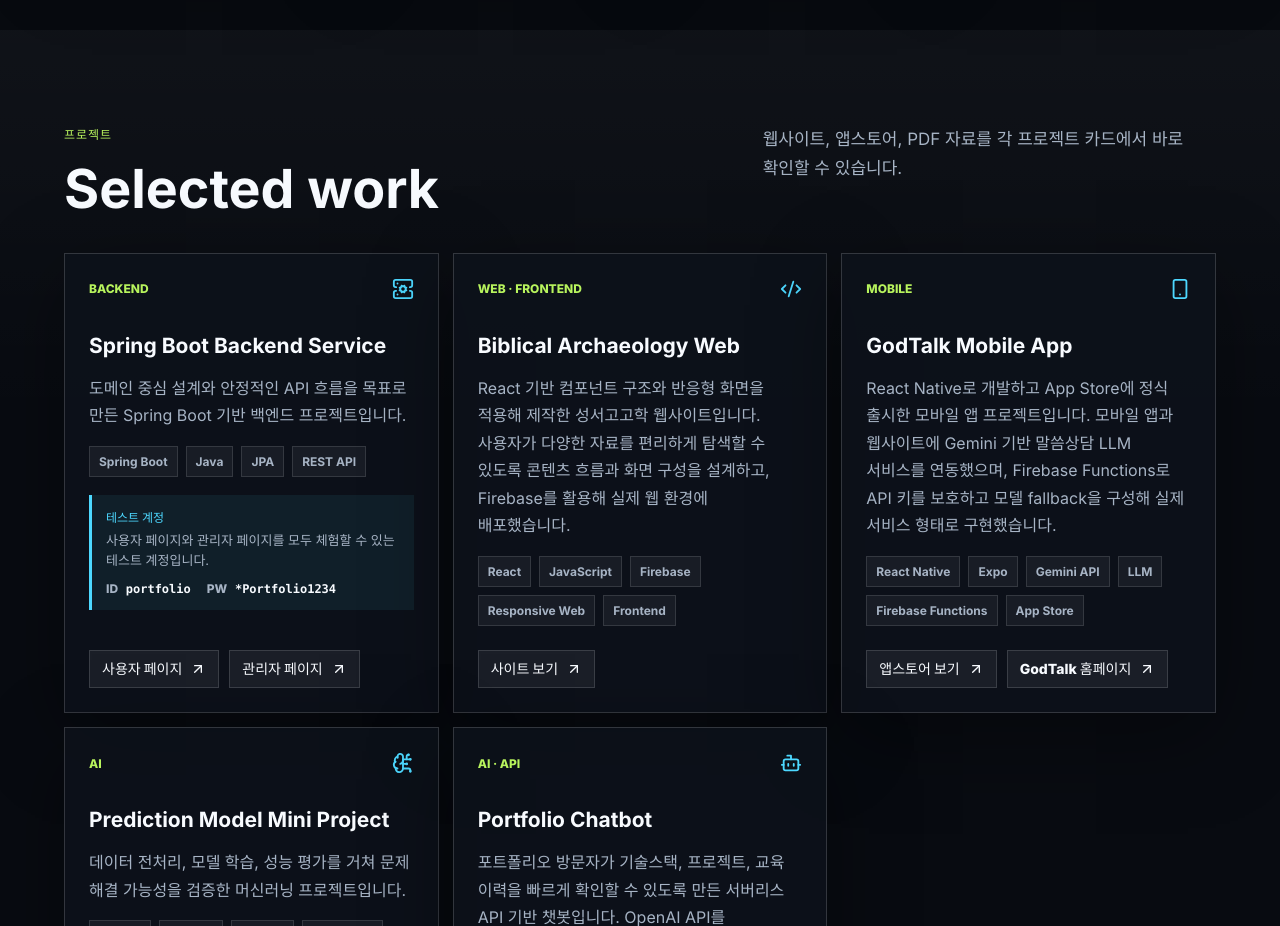
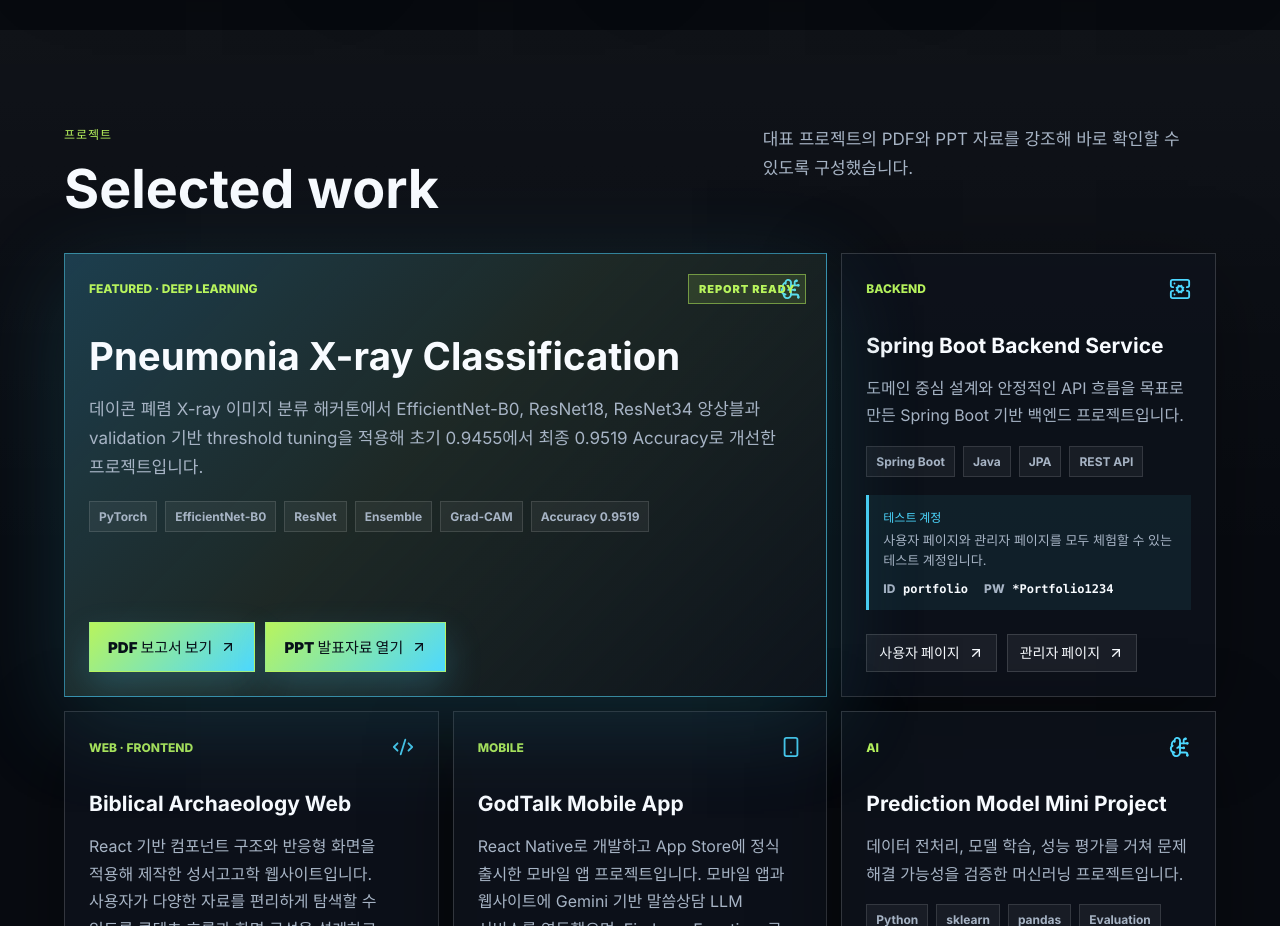
Before and after one commit to LimJongKyung/lim-jongkyung-portfolio, a React (Vite) app: page / in a window 1280 px wide. Shown: the part 1820-2746 px from the top of the page. Built offline with nearby package versions, Linux system fonts and the light colour scheme.

Commit message:
Add pneumonia X-ray portfolio materials

```diff
--- a/src/main.jsx
+++ b/src/main.jsx
@@ -51,7 +51,7 @@
     skillsLabel: "기술스택",
     skillsCopy: "백엔드 안정성, AI 실험력, 프론트 구현력을 한 프로젝트 흐름 안에서 연결합니다.",
     projectsLabel: "프로젝트",
-    projectsCopy: "웹사이트, 앱스토어, PDF 자료를 각 프로젝트 카드에서 바로 확인할 수 있습니다.",
+    projectsCopy: "대표 프로젝트의 PDF와 PPT 자료를 강조해 바로 확인할 수 있도록 구성했습니다.",
     chatbotLabel: "포트폴리오 챗봇",
     chatbotTitle: "임종경 봇",
     chatbotCopy:
@@ -96,7 +96,7 @@
     skillsLabel: "Skills",
     skillsCopy: "I connect backend reliability, AI experimentation, and frontend implementation within a complete project workflow.",
     projectsLabel: "Projects",
-    projectsCopy: "Open live websites, App Store pages, and project PDFs directly from each project card.",
+    projectsCopy: "Open highlighted PDF and PPT materials directly from the featured project cards.",
     chatbotLabel: "Portfolio Chatbot",
     chatbotTitle: "Lim Jongkyung Bot",
     chatbotCopy:
@@ -154,6 +154,30 @@
 ];
 
 const projects = [
+  {
+    title: "Pneumonia X-ray Classification",
+    type: "Featured · Deep Learning",
+    icon: BrainCircuit,
+    featured: true,
+    description:
+      localized(
+        "데이콘 폐렴 X-ray 이미지 분류 해커톤에서 EfficientNet-B0, ResNet18, ResNet34 앙상블과 validation 기반 threshold tuning을 적용해 초기 0.9455에서 최종 0.9519 Accuracy로 개선한 프로젝트입니다.",
+        "A Dacon pneumonia X-ray classification project that improved Accuracy from 0.9455 to 0.9519 using an EfficientNet-B0, ResNet18, and ResNet34 ensemble with validation-based threshold tuning.",
+      ),
+    tags: ["PyTorch", "EfficientNet-B0", "ResNet", "Ensemble", "Grad-CAM", "Accuracy 0.9519"],
+    links: [
+      {
+        label: localized("PDF 보고서 보기", "View PDF Report"),
+        href: assetPath("pneumonia-xray-v41-portfolio.pdf"),
+        cta: true,
+      },
+      {
+        label: localized("PPT 발표자료 열기", "Open PPT Deck"),
+        href: assetPath("pneumonia-xray-v41-portfolio.pptx"),
+        cta: true,
+      },
+    ],
+  },
   {
     title: "Spring Boot Backend Service",
     type: "Backend",
@@ -552,7 +576,7 @@
           {projects.map((project) => {
             const Icon = project.icon;
             return (
-              <article className="project-card" key={project.title}>
+              <article className={`project-card${project.featured ? " is-featured" : ""}`} key={project.title}>
                 <div className="project-top">
                   <span>{project.type}</span>
                   <Icon size={22} />
@@ -581,7 +605,7 @@
                 <div className="project-links">
                   {project.links.map((link) => (
                     <a
-                      className="project-link"
+                      className={`project-link${link.cta ? " is-cta" : ""}`}
                       href={link.href}
                       key={t(link.label)}
                       target={link.internal ? undefined : "_blank"}
--- a/src/styles.css
+++ b/src/styles.css
@@ -826,6 +826,44 @@
   padding: 24px;
 }
 
+.project-card.is-featured {
+  position: relative;
+  grid-column: span 2;
+  min-height: 390px;
+  border-color: rgba(77, 216, 255, 0.55);
+  background:
+    linear-gradient(135deg, rgba(77, 216, 255, 0.2), rgba(184, 244, 93, 0.08) 46%, rgba(13, 19, 27, 0.94)),
+    var(--panel-solid);
+  box-shadow:
+    0 26px 90px rgba(77, 216, 255, 0.16),
+    var(--shadow);
+  overflow: hidden;
+}
+
+.project-card.is-featured::before {
+  content: "REPORT READY";
+  position: absolute;
+  top: 20px;
+  right: 20px;
+  padding: 7px 10px;
+  border: 1px solid rgba(184, 244, 93, 0.5);
+  background: rgba(184, 244, 93, 0.12);
+  color: var(--lime);
+  font-size: 11px;
+  font-weight: 860;
+  letter-spacing: 0.08em;
+}
+
+.project-card.is-featured h3 {
+  max-width: 720px;
+  font-size: clamp(28px, 3vw, 42px);
+}
+
+.project-card.is-featured p {
+  max-width: 760px;
+  font-size: 17px;
+}
+
 .project-top {
   display: flex;
   align-items: center;
@@ -903,6 +941,34 @@
   color: var(--ink);
   font-size: 14px;
   font-weight: 780;
+  transition:
+    transform 180ms ease,
+    border-color 180ms ease,
+    background 180ms ease,
+    box-shadow 180ms ease;
+}
+
+.project-link:hover {
+  transform: translateY(-2px);
+  border-color: rgba(77, 216, 255, 0.44);
+  background: rgba(77, 216, 255, 0.12);
+}
+
+.project-link.is-cta {
+  min-height: 50px;
+  padding: 0 18px;
+  border-color: rgba(184, 244, 93, 0.72);
+  background: linear-gradient(135deg, var(--lime), var(--cyan));
+  color: #071019;
+  font-size: 15px;
+  font-weight: 900;
+  box-shadow: 0 16px 36px rgba(77, 216, 255, 0.22);
+}
+
+.project-link.is-cta:hover {
+  border-color: rgba(255, 255, 255, 0.86);
+  background: linear-gradient(135deg, #d7ff82, #76e6ff);
+  box-shadow: 0 20px 46px rgba(77, 216, 255, 0.32);
 }
 
 .contact-section {
@@ -926,6 +992,10 @@
   .skills-grid,
   .projects-grid {
     grid-template-columns: repeat(2, minmax(0, 1fr));
+  }
+
+  .project-card.is-featured {
+    grid-column: span 2;
   }
 }
 
@@ -1029,6 +1099,17 @@
     grid-template-columns: 1fr;
   }
 
+  .project-card.is-featured {
+    grid-column: span 1;
+  }
+
+  .project-card.is-featured::before {
+    position: static;
+    display: inline-flex;
+    width: fit-content;
+    margin-bottom: 18px;
+  }
+
   .contact-actions {
     justify-content: start;
   }
```
Also changed, not shown: 2 other files (tests, documents, lock files or other folders).
